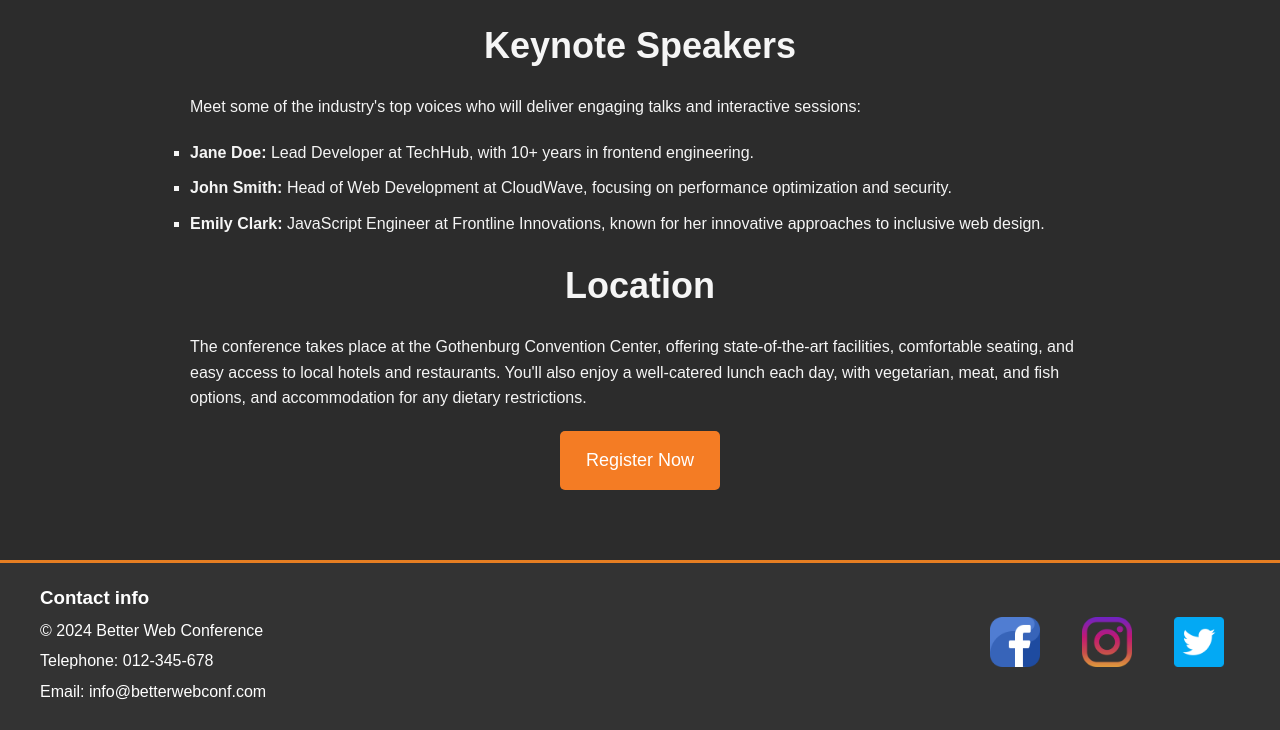
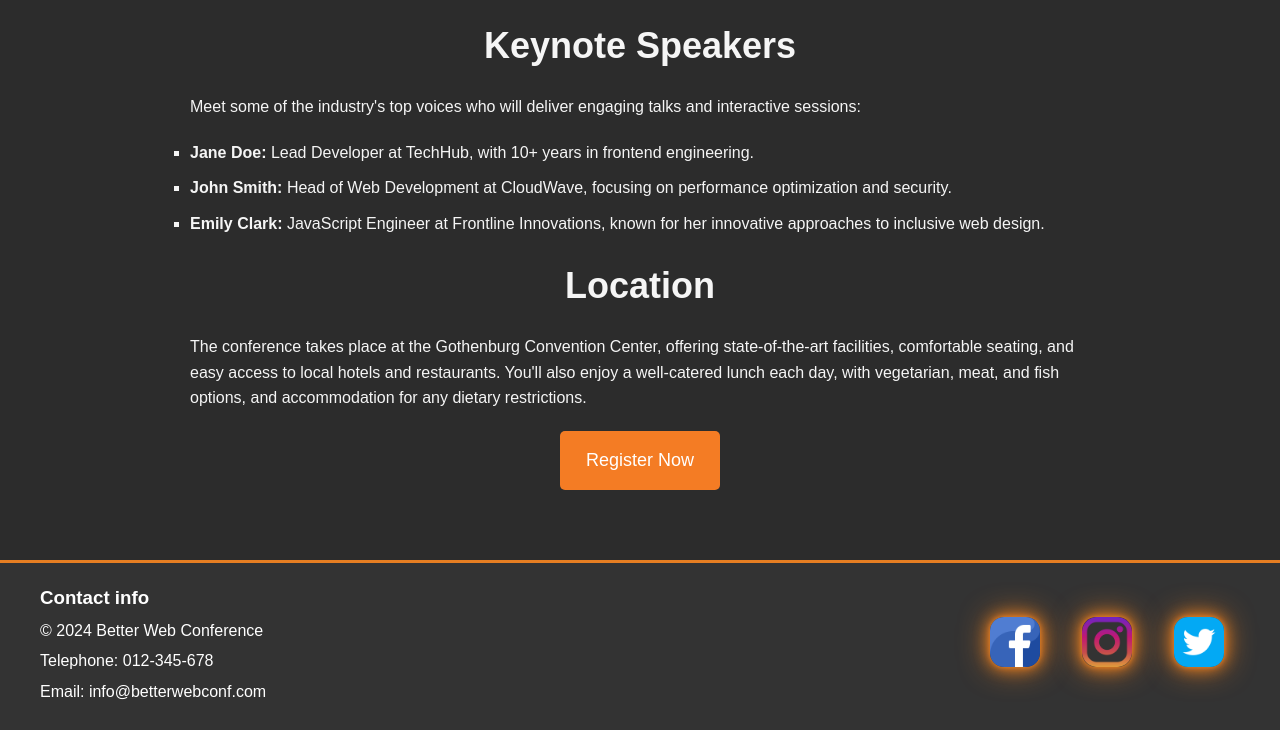
Before and after one commit to Wansiri-D/Better-web, a plain HTML site: page about.html in a window 1280 px wide. Shown: the part 592-1322 px from the top of the page. Drawn offline with Linux system fonts and the light colour scheme.

Commit message:
fixed footer animation

```diff
--- a/about.css
+++ b/about.css
@@ -152,6 +152,16 @@ footer {
     width: 50px;
     height: 50px;
     margin: 1em;
+    color: #fff;
+    border: none;
+    cursor: pointer;
+    border-radius: 14px;
+    box-shadow: 0 0 5px #e67e22, 0 0 15px #e67e22, 0 0 30px #e67e22;
+    transition: box-shadow 0.5s ease;
+}
+
+.socials-container img:hover {
+    box-shadow: 0 0 20px #e67e22, 0 0 50px #e67e22, 0 0 100px #e67e22;
 }
 
 @media (max-width:500px){
--- a/index.css
+++ b/index.css
@@ -242,12 +242,10 @@ footer {
     width: 50px;
     height: 50px;
     margin: 1em;
-    /*padding: 10px 20px;
-    font-size: 16px;*/
     color: #fff;
     border: none;
     cursor: pointer;
-    /*border-radius: 5px;*/
+    border-radius: 14px;
     box-shadow: 0 0 5px #e67e22, 0 0 15px #e67e22, 0 0 30px #e67e22;
     transition: box-shadow 0.5s ease;
 }
--- a/register.css
+++ b/register.css
@@ -158,6 +158,16 @@ footer {
     width: 50px;
     height: 50px;
     margin: 1em;
+    color: #fff;
+    border: none;
+    cursor: pointer;
+    border-radius: 14px;
+    box-shadow: 0 0 5px #e67e22, 0 0 15px #e67e22, 0 0 30px #e67e22;
+    transition: box-shadow 0.5s ease;
+}
+
+.socials-container img:hover {
+    box-shadow: 0 0 20px #e67e22, 0 0 50px #e67e22, 0 0 100px #e67e22;
 }
 
 @media (max-width:500px){
--- a/schedule.css
+++ b/schedule.css
@@ -189,6 +189,16 @@ footer {
     width: 50px;
     height: 50px;
     margin: 1em;
+    color: #fff;
+    border: none;
+    cursor: pointer;
+    border-radius: 14px;
+    box-shadow: 0 0 5px #e67e22, 0 0 15px #e67e22, 0 0 30px #e67e22;
+    transition: box-shadow 0.5s ease;
+}
+
+.socials-container img:hover {
+    box-shadow: 0 0 20px #e67e22, 0 0 50px #e67e22, 0 0 100px #e67e22;
 }
 
 @media (max-width:500px){
```
